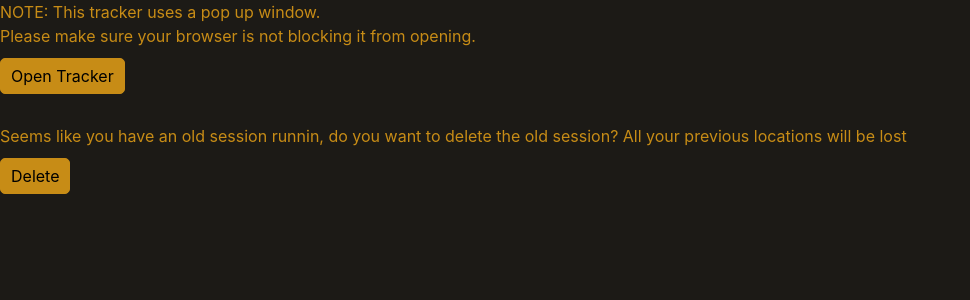
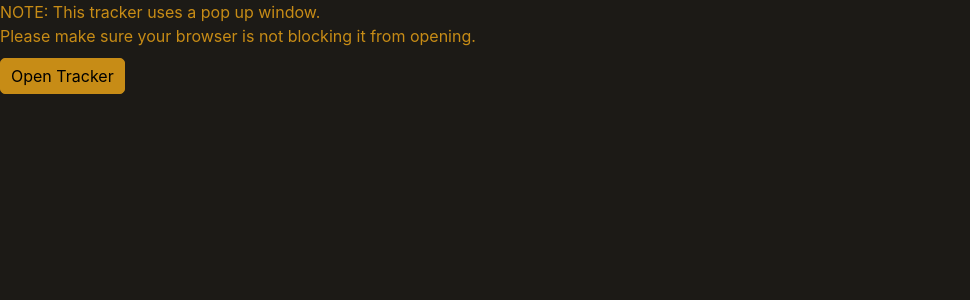
Before and after one commit to liz-ete/randomized-entrance-tracker, a React (Create React App) app: page / in a window 1280 px wide. Shown: the top 300 px of the page, without its empty margins (0-970 px from the left). Built offline with nearby package versions, Linux system fonts and the light colour scheme.

Commit message:
Remove localStorage functionality

```diff
--- a/src/App.js
+++ b/src/App.js
@@ -8,12 +8,6 @@ function App() {
   const { navigate } = useNavigation();
   const handleClick = () => {
     navigate('/tracker');
-  };
-  const deleteLocalStorage = () => {
-    if (window.confirm('Are you sure you want to delete your local storage?')) {
-      localStorage.removeItem('lightWorldLocations');
-      localStorage.removeItem('darkWorldLocations');
-    }
   };
   return (
     <div>
@@ -27,11 +21,6 @@ function App() {
           </div>
           <button onClick={handleClick}>Open Tracker</button>
 
-          <p>
-            Seems like you have an old session runnin, do you want to delete the
-            old session? All your previous locations will be lost
-          </p>
-          <button onClick={deleteLocalStorage}>Delete</button>
         </Route>
         <Route path="/tracker">
           <ImageProvider>
--- a/src/Components/Tracker/Tracker.js
+++ b/src/Components/Tracker/Tracker.js
@@ -14,17 +14,13 @@ import Portal from '../Portal';
 
 function Tracker() {
   const [showMenu, setShowMenu] = useState(false);
-  const lightWorldLocalStorage = JSON.parse(
-    localStorage.getItem('lightWorldLocations')
+
+  const [lightWorldLocations, setLightWorldLocations] = useState(
+    lightWorldLocationsList
   );
-  const darkWorldLocalStorage = JSON.parse(
-    localStorage.getItem('darkWorldLocations')
+  const [darkWorldLocations, setDarkWorldLocations] = useState(
+    darkWorldLocationsList
   );
-  const lightWorldData = lightWorldLocalStorage || lightWorldLocationsList;
-  const darkWorldData = darkWorldLocalStorage || darkWorldLocationsList;
-  const [lightWorldLocations, setLightWorldLocations] =
-    useState(lightWorldData);
-  const [darkWorldLocations, setDarkWorldLocations] = useState(darkWorldData);
   const [mouseCoordinates, setMouseCoordinates] = useState();
   const [islightWorld, setIsLightWorld] = useState(true);
 
@@ -53,18 +49,6 @@ function Tracker() {
           background: transformedImages.darkWorld,
           locations: darkWorldLocations,
         };
-
-    if (islightWorld) {
-      localStorage.setItem(
-        'lightWorldLocations',
-        JSON.stringify(lightWorldLocations)
-      );
-    } else {
-      localStorage.setItem(
-        'darkWorldLocations',
-        JSON.stringify(darkWorldLocations)
-      );
-    }
 
     const drawBackground = () => {
       ctx.drawImage(
```
